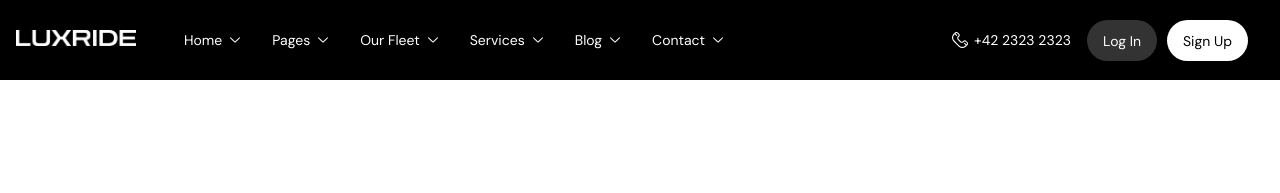
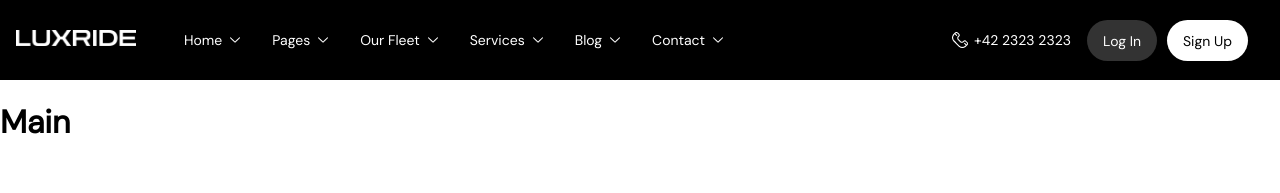
Before and after one commit to patrikmitro/LuxRide, a React (Create React App) app in the folder luxride/: page / in a window 1280 px wide. Shown: the top 193 px of the page. Built offline with nearby package versions, Linux system fonts and the light colour scheme.

Commit message:
import react-router-dom

```diff
--- a/luxride/src/index.tsx
+++ b/luxride/src/index.tsx
@@ -1,13 +1,20 @@
 import React from "react";
 import ReactDOM from "react-dom/client";
 import "./index.css";
-import App from "./App";
 
+import Header from "./pages/header/Header";
+import { BrowserRouter as Router, Routes, Route } from "react-router-dom";
 const root = ReactDOM.createRoot(
   document.getElementById("root") as HTMLElement
 );
 root.render(
   <React.StrictMode>
-    <App />
+    <Router>
+      <Header />
+      <Routes>
+        <Route path="/" element={<h1>Main</h1>} />
+        <Route path="/c" element={<h1>Yo</h1>} />
+      </Routes>
+    </Router>
   </React.StrictMode>
 );
```
